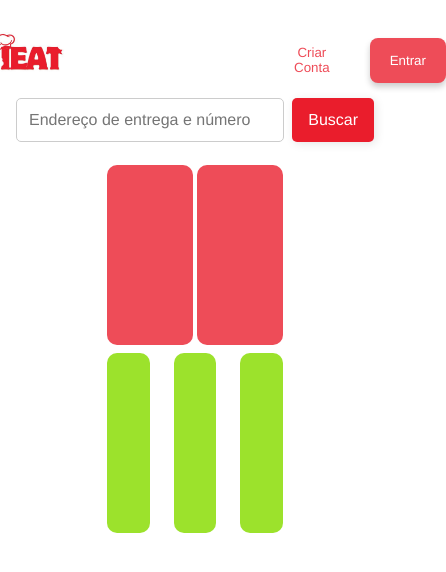
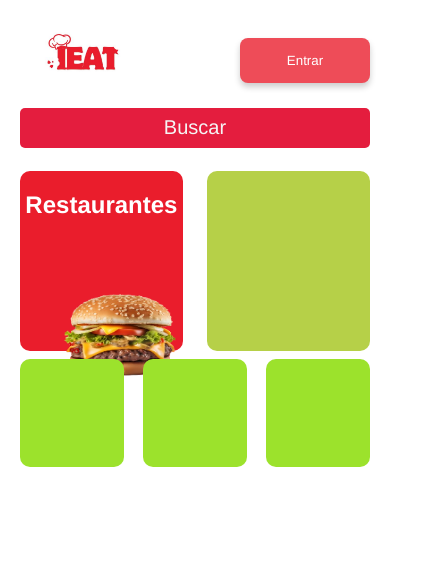
Before and after one commit to dionatas-thomaz/pw1-clone, a plain HTML site: page index.html in a window 390 px wide. Shown: the whole page, 446 px wide, since content can reach past the window. Drawn offline with Linux system fonts and the light colour scheme.

Commit message:
feat: criação final dos serviços

```diff
--- a/css/style.css
+++ b/css/style.css
@@ -60,64 +60,63 @@ header {
 }
 .busca {
   display: flex;
-  justify-content: center;
+  justify-content:center;
   padding: 1rem;
   margin-top: 3%;
+  gap: 10px;
 }
-
-.busca form {
-  display: flex;
-  gap: 0.5rem;
-  width: 100%;
-  max-width: 600px;
+ #Caixa-Pesquisa {
+  width: 20%;
+  height: 30px;
+  padding: 5px;
+  border-radius: 5px;
+  border: 0;
+  background-color: #F5F5F5;
 }
-
-.busca input[type="search"] {
-  flex: 1;
-  padding: 0.75rem;
-  font-size: 1rem;
-  border: 1px solid #ccc;
+#Buscar {
+  width: 6%;
+  height: 40px;
   border-radius: 5px;
-}
-
-.busca button {
+  padding: 5px;
+  background-color: #e41d3e;
+  border: 0;
+  color: #F5F5F5;
+  font-size: 20px;
   cursor: pointer;
-  font-size: 1rem;
-  color: #fff;
-  background-color: rgb(234, 29, 44);
-  box-shadow: 2px 2px 10px rgba(0, 0, 0, 0.1);
-  padding: 0.75rem 1rem;
-  border: none;
-  border-radius: 5px;
-  transition: background-color 0.3s ease;
-}
-
-.busca button:hover {
-  background-color: rgb(200, 25, 38);
 }
 .categorias-servicos1,.categorias-servicos2{
   display: flex;
   height: 180px;
   justify-content: center;
-  gap: 1%;
   margin-top: 2%;
 }
+.categorias-servicos1{
+  gap: 3%;
+}
 .categorias-servicos2{
-  gap: 6%;
+  gap: 3%;
 }
 .servece1,.servece2{
   width: 22%;
   height: 100%;
   border-radius: 10px;
 }
-.servece1,.servece2{
- background-color: #EE4C58;
+.servece1{
+ background-color: #EA1D2C;
+}
+.servece2{
+  background-color: #B6D048;
 }
 .servece3,.servece4,.servece5{
-  width: 11%;
+  width: 13.5%;
   height: 100%;
   border-radius: 10px;
   background-color: #9ce22c;
+}
+.restaurante{
+  text-align: center;
+  padding-top: 20px;
+  color: white;
 }
 
 @media (max-width: 768px) {
@@ -125,5 +124,36 @@ header {
 .menu ul li a,.inicio {
   display: none;
 }
-
+.busca {
+  flex-direction: column;
+  align-items: center;
 }
+ #Caixa-Pesquisa {
+display: none;
+}
+#Buscar {
+  width: 98%;
+}
+.Entrar{
+  margin-right: 20px;
+}
+.criarcont{
+  display: none;
+}
+header {
+  justify-content: space-between;
+}
+.servece1,.servece2{
+  width: 42%;
+}
+.servece3,.servece4,.servece5{
+  width: 26.5%;
+  height: 60%;
+}
+.categorias-servicos1{
+  gap: 6%;
+}
+.categorias-servicos2{
+  gap: 5%;
+}
+}
--- a/index.html
+++ b/index.html
@@ -33,17 +33,23 @@
       <p>O que você precisa está aqui. Peça e receba onde estiver</p>
     </div>
     <div class="busca">
-      <form action="buscar">
-        <input type="search" name="q" placeholder="Endereço de entrega e número">
-        <button class="buscar" type="submit">Buscar</button>
-      </form>
+      <input type="text" name="senha" id="Caixa-Pesquisa" placeholder="Endereço de entrega e número">
+      <hr>
+      <input type="submit" value="Buscar" id="Buscar">
     </div>
   </div>
   <div class="categorias-servicos">
     <div class="categorias-servicos1">
       <div class="servece1">
+        <div class="restaurante">
+          <h2>Restaurantes</h2>
+          <img src="/img/Retrato_instagram_para_hamburgueria_ousado_vermelho-removebg-preview.png" alt="hamburgue" height="200px" width="200px">
+        </div>
       </div>
       <div class="servece2">
+        <div class="mercado">
+
+        </div>
       </div>
     </div>
     <div class="categorias-servicos2">
```
Also changed, not shown: img/Retrato_instagram_para_hamburgueria_ousado_vermelho-removebg-preview.png (added).
